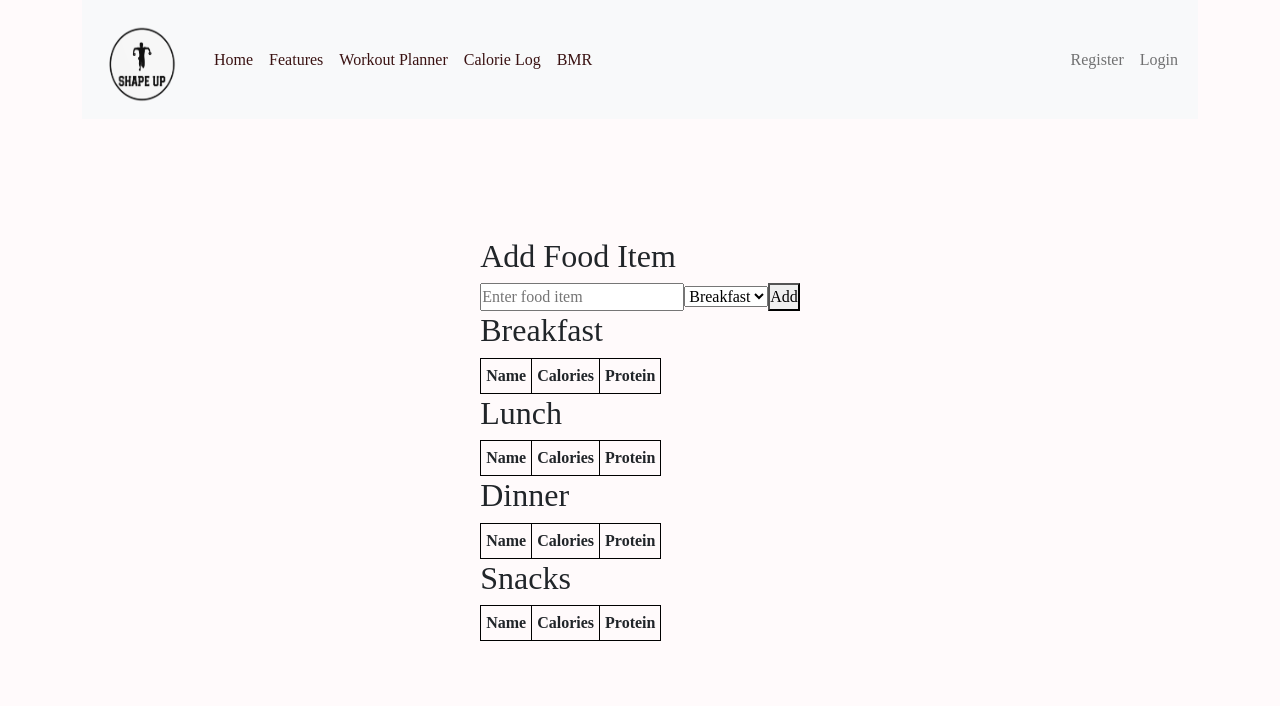
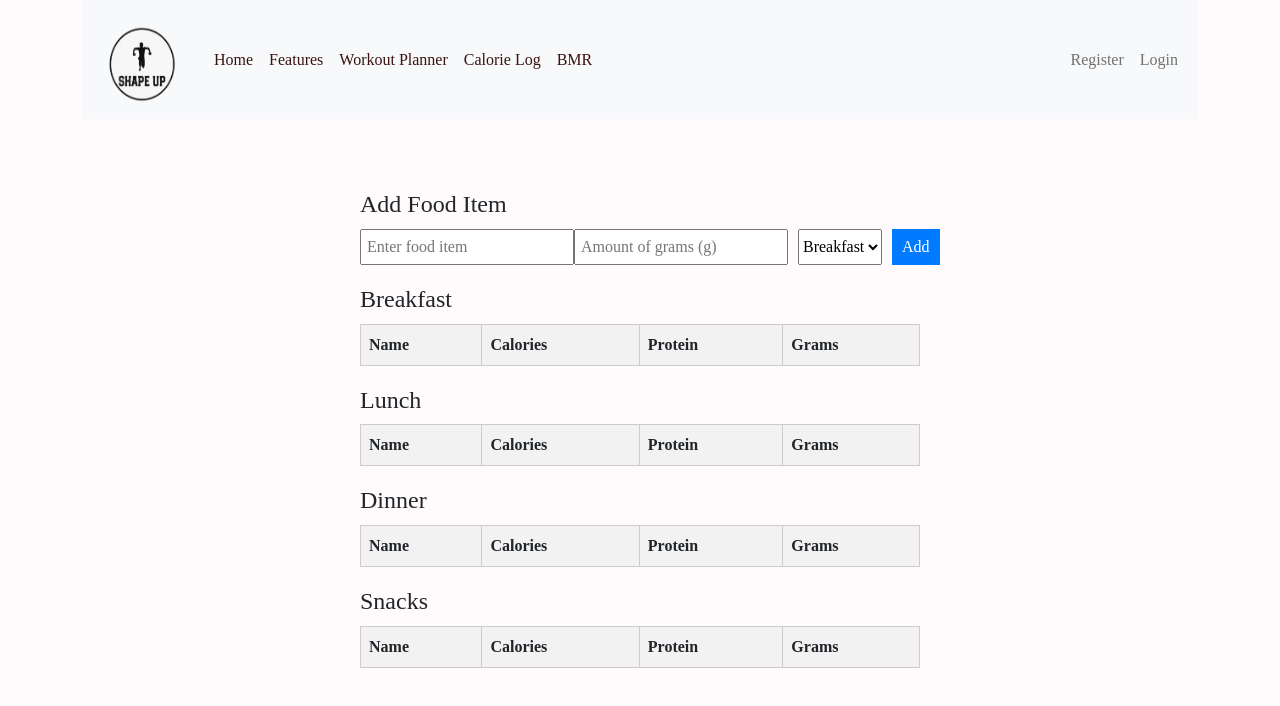
Before and after one commit to Shape-Up-NZ/shape-up-app, a React (Create React App) app in the folder frontend/: page /pages/Nutrition in a window 1280 px wide. Shown: the top 706 px of the page. Built offline with nearby package versions, Linux system fonts and the light colour scheme.

Commit message:
nutrition feature improved

```diff
--- /dev/null
+++ b/frontend/src/components/MealLog.css
@@ -0,0 +1,76 @@
+/* MealLog.css */
+
+.meal-log-container {
+    max-width: 600px;
+    margin: 0 auto;
+    padding: 20px;
+  }
+
+  h2 {
+    font-size: 24px;
+    margin-bottom: 10px;
+  }
+
+  .input-container {
+    display: flex;
+    align-items: center;
+    margin-bottom: 20px;
+  }
+
+  input[type="text"] {
+    flex: 1;
+    height: 36px;
+    padding: 5px;
+    font-size: 16px;
+  }
+
+  select {
+    height: 36px;
+    margin-left: 10px;
+    font-size: 16px;
+  }
+
+  button {
+    height: 36px;
+    margin-left: 10px;
+    font-size: 16px;
+    padding: 0 10px;
+    background-color: #007bff;
+    color: #fff;
+    border: none;
+    cursor: pointer;
+  }
+
+  button:hover {
+    background-color: #0056b3;
+  }
+
+  .meal-table {
+    width: 100%;
+    border-collapse: collapse;
+    margin-bottom: 20px;
+  }
+
+  .meal-table th,
+  .meal-table td {
+    padding: 8px;
+    text-align: left;
+    border: 1px solid #ccc;
+  }
+
+  .meal-table th {
+    font-weight: bold;
+    background-color: #f2f2f2;
+  }
+
+  .tables-container > div:not(:last-child) {
+    margin-bottom: 20px;
+  }
+
+  .tables-container input[type="text"] {
+    width: 80px;
+    margin-left: 10px;
+    height: 36px;
+    padding: 5px;
+    font-size: 16px;
+  }
--- a/frontend/src/components/NutritionLog.js
+++ b/frontend/src/components/NutritionLog.js
@@ -1,9 +1,11 @@
 import React, { useState } from 'react';
 import axios from 'axios';
+import './MealLog.css';
 
 const MealLog = () => {
   const [foodItem, setFoodItem] = useState('');
   const [selectedTable, setSelectedTable] = useState('breakfast');
+  const [gramsConsumed, setGramsConsumed] = useState('');
   const [breakfastItems, setBreakfastItems] = useState([]);
   const [lunchItems, setLunchItems] = useState([]);
   const [dinnerItems, setDinnerItems] = useState([]);
@@ -11,7 +13,9 @@ const MealLog = () => {
 
   const handleAddItem = async () => {
     try {
-      const response = await axios.get(`https://api.calorieninjas.com/v1/nutrition?query=${foodItem}`, {
+        const query = `${gramsConsumed}g ${foodItem}`;
+
+        const response = await axios.get(`https://api.calorieninjas.com/v1/nutrition?query=${encodeURIComponent(query)}`, {
         headers: {
           'X-Api-Key': 'WOO23cTA4ww2yrQ+otISmw==Z3Q2fFBcCTeE3OWj' // Replace with your actual API key
         }
@@ -24,7 +28,8 @@ const MealLog = () => {
         const newItem = {
           name: item.name,
           calories: item.calories,
-          protein: item.protein_g
+          protein: item.protein_g,
+          grams: gramsConsumed
         };
 
         switch (selectedTable) {
@@ -56,20 +61,22 @@ const MealLog = () => {
   const renderTable = (meal, items) => (
     <div>
       <h2>{meal}</h2>
-      <table style={{ borderCollapse: 'collapse', border: '1px solid black' }}>
+      <table className="meal-table">
         <thead>
           <tr>
-            <th style={{ border: '1px solid black', padding: '5px' }}>Name</th>
-            <th style={{ border: '1px solid black', padding: '5px' }}>Calories</th>
-            <th style={{ border: '1px solid black', padding: '5px' }}>Protein</th>
+            <th>Name</th>
+            <th>Calories</th>
+            <th>Protein</th>
+            <th>Grams</th>
           </tr>
         </thead>
         <tbody>
           {items.map((item, index) => (
             <tr key={index}>
-              <td style={{ border: '1px solid black', padding: '5px' }}>{item.name}</td>
-              <td style={{ border: '1px solid black', padding: '5px' }}>{item.calories}</td>
-              <td style={{ border: '1px solid black', padding: '5px' }}>{item.protein}</td>
+              <td>{item.name}</td>
+              <td>{item.calories}</td>
+              <td>{item.protein}</td>
+              <td>{item.grams}</td>
             </tr>
           ))}
         </tbody>
@@ -78,13 +85,20 @@ const MealLog = () => {
   );
 
   return (
-    <div>
+    <div className="meal-log-container">
       <h2>Add Food Item</h2>
+      <div className="input-container">
         <input
           type="text"
           value={foodItem}
           onChange={(e) => setFoodItem(e.target.value)}
           placeholder="Enter food item"
+        />
+        <input
+          type="text"
+          value={gramsConsumed}
+          onChange={(e) => setGramsConsumed(e.target.value)}
+          placeholder="Amount of grams (g)"
         />
         <select value={selectedTable} onChange={handleSelectTable}>
           <option value="breakfast">Breakfast</option>
@@ -93,12 +107,15 @@ const MealLog = () => {
           <option value="snacks">Snacks</option>
         </select>
         <button onClick={handleAddItem}>Add</button>
+      </div>
 
+      <div className="tables-container">
         {renderTable('Breakfast', breakfastItems)}
         {renderTable('Lunch', lunchItems)}
         {renderTable('Dinner', dinnerItems)}
         {renderTable('Snacks', snacksItems)}
       </div>
+    </div>
   );
 };
 
```
Lines whose indentation alone changed are shown as unchanged.
